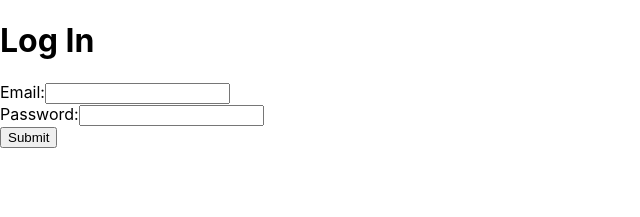
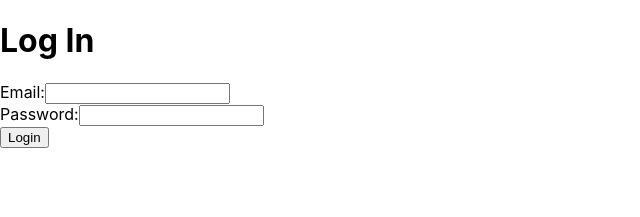
Before and after one commit to MuhammadFahadAkbar/Private-Routing, a React (Create React App) app: page /login in a window 1280 px wide. Shown: the top 217 px of the page, without its empty margins (0-640 px from the left). Built offline with nearby package versions, Linux system fonts and the light colour scheme; the HTML template or start-up script is replaced by a standard one.

Commit message:
Added validations for login form using Yup

```diff
--- a/src/Pages/Login/index.tsx
+++ b/src/Pages/Login/index.tsx
@@ -2,6 +2,7 @@ import { useContext } from "react";
 import { AuthContext } from "../../App";
 import { redirect } from "react-router-dom";
 import { useFormik } from "formik";
+import { LoginSchema } from "../../schemas/LoginSchema";
 
 const initialValues = {
   email: "",
@@ -11,8 +12,10 @@ const initialValues = {
 const Login = () => {
   const { setIsLoggedIn } = useContext(AuthContext);
 
-  const { values, handleBlur, handleChange, handleSubmit } = useFormik({
-    initialValues: initialValues,
+  const { values, errors, touched, handleBlur, handleChange, handleSubmit } =
+    useFormik({
+      initialValues,
+      validationSchema: LoginSchema,
       onSubmit: () => {
         setIsLoggedIn(true);
         console.log("Values", values);
@@ -33,6 +36,7 @@ const Login = () => {
           onBlur={handleBlur}
           onChange={handleChange}
         />
+        {errors.email && touched.email && <p>{errors.email}</p>}
         <br />
         <label htmlFor="password">Password:</label>
         <input
@@ -43,8 +47,9 @@ const Login = () => {
           onBlur={handleBlur}
           onChange={handleChange}
         />
+        {errors.password && touched.password && <p>{errors.password}</p>}
         <br />
-        <button type="submit">Submit</button>
+        <button type="submit">Login</button>
       </form>
     </>
   );
--- /dev/null
+++ b/src/schemas/LoginSchema.tsx
@@ -0,0 +1,8 @@
+import * as Yup from "yup";
+
+export const LoginSchema = Yup.object({
+  email: Yup.string()
+    .email("Must be an email")
+    .required("Please enter your email"),
+  password: Yup.string().min(5).max(20).required("Please enter your password"),
+});
```
Lines whose indentation alone changed are shown as unchanged.
